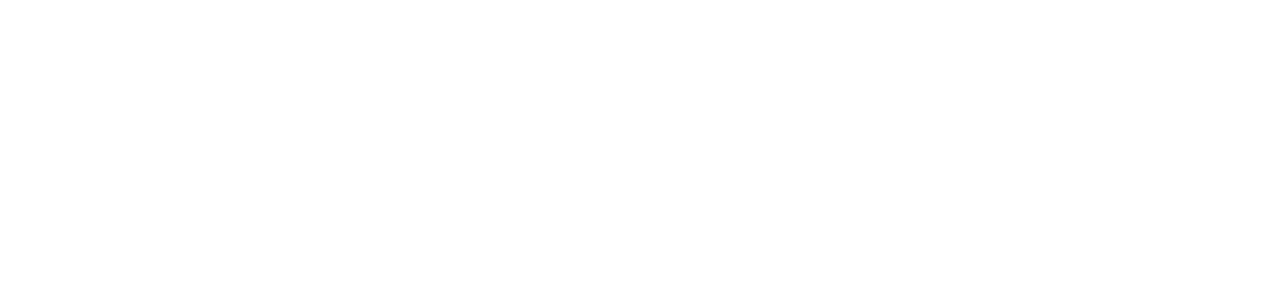
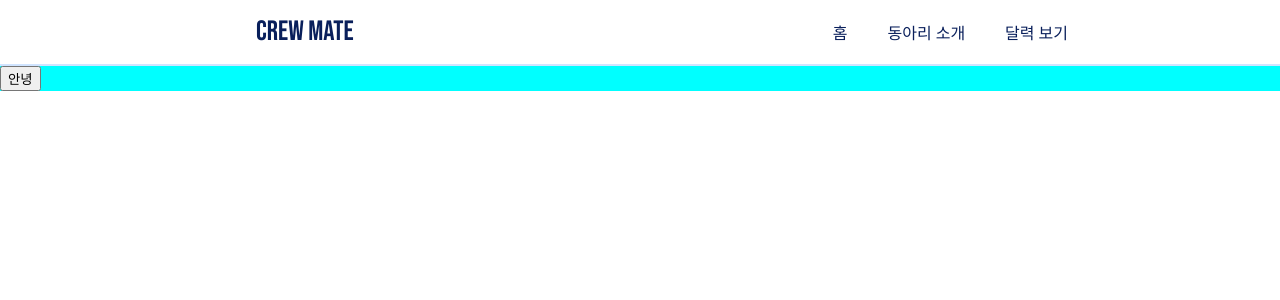
Before and after one commit to Crew-mate/Crewmate-client, a React (Create React App) app: page /home in a window 1280 px wide. Before the commit this address had no page. Shown: the top 300 px of the page. Built offline with nearby package versions, Linux system fonts and the light colour scheme.

Commit message:
[feat] 홈 화면 작업 중

```diff
--- a/src/App.js
+++ b/src/App.js
@@ -2,17 +2,18 @@
 import { BrowserRouter as Router, Route, Routes } from 'react-router-dom';
 import Login from './Login/Login';
 import SignUp from './SignUp/SignUp';
-import Home from './Home/nav';
 import Calendar from './calendar/Calendar';
+import Home from './Home/home';
 
 function App() {
   return (
     <Router>
       <Routes>
-        <Route path="/" element={<Home />} /> {/* 홈 화면으로 설정 */}
+        <Route path="/" element={<Home />} />
         <Route path="/login" element={<Login />} />
         <Route path="/signup" element={<SignUp />} />
         <Route path="/calendar" element={<Calendar />} />
+        <Route path="/home" element={<Home />} />
       </Routes>
     </Router>
   );
--- /dev/null
+++ b/src/Home/home.css
@@ -0,0 +1,4 @@
+.h{
+  background-color: aqua;
+
+}
--- /dev/null
+++ b/src/Home/home.jsx
@@ -0,0 +1,14 @@
+import React from "react";
+import Layout from "../Layout";
+import '../Home/home.css'
+
+
+export default function Home(){
+  return(
+    <div className="h">
+      <Layout>
+      <button>안녕</button>
+      </Layout>
+    </div>
+  )
+}
--- a/src/Layout.jsx
+++ b/src/Layout.jsx
@@ -1,12 +1,12 @@
 // Layout.js
 
 import React from 'react';
-import Home from './Home/nav'
+import Nav from './Nav/nav'
 
 function Layout({ children }) {
   return (
     <div>
-      <Home /> {/* 네비게이션 바 */}
+      <Nav /> {/* 네비게이션 바 */}
       {children} {/* 각 페이지 컴포넌트 */}
     </div>
   );
--- a/src/Home/nav.jsx
+++ b/src/Nav/nav.jsx
@@ -1,14 +1,14 @@
 import React from 'react';
 import { Link } from 'react-router-dom';
-import '../Home/nav.css'
+import './nav.css'
 
-function home() {
+function Nav() {
   return (
     <div>
       <div className='wrapNav'>
         <p className='name'>CREW MATE</p>
         <div className='Nav'>
-          <Link to="/login">홈</Link>
+          <Link to="/Home">홈</Link>
           <Link to="/signup">동아리 소개</Link>
           <Link to="/calendar">달력 보기</Link>
         </div>
@@ -16,4 +16,4 @@
     </div>
   );
 }
-export default home;
+export default Nav;
```
Also changed, not shown: src/Nav/nav.css (renamed from src/Home/nav.css).
